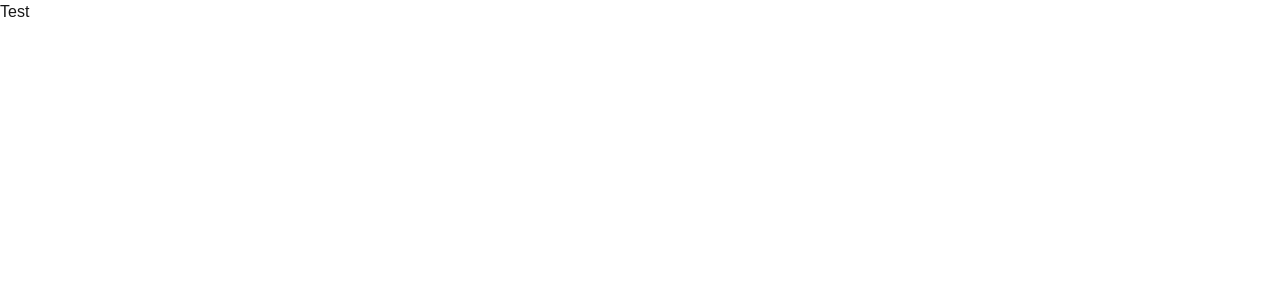
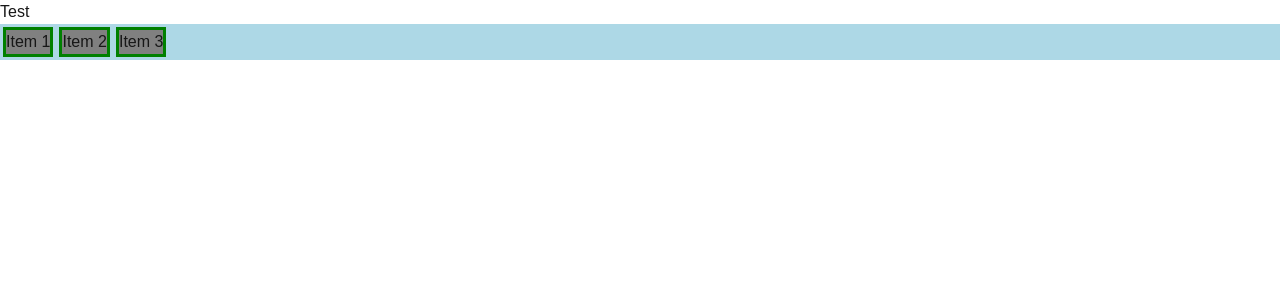
Before and after one commit to Leonshekre/leos-website, a Next.js app: page /testPage in a window 1280 px wide. Shown: the top 300 px of the page. Built offline with nearby package versions, Linux system fonts and the light colour scheme.

Commit message:
Added test flexbox to testPage

```diff
--- a/app/globals.css
+++ b/app/globals.css
@@ -27,21 +27,33 @@ body {
 }
 
 
-/*  */
+/* CUSTOM CSS */
+.debug * {
+  outline: 1px solid orange;
+}
+
+.flexTest {
+  display: flex;
+  background-color: lightblue;
+}
+.flexTest div {
+  background-color: grey;
+  border: 3px solid green; /*width style color*/
+  margin: 3px;
+}
+
 .crumbs ol {
   list-style-type: none;
   padding-left: 0;
 }
-
 .crumb {
   display: inline-block;
 }
-
 .crumb a::after {
   display: inline-block;
-  color: black;
-  content: ">";
-  font-size: 80%;
+  content: "|";
+  border: solid;
+  /* font-size: 80%; */
   font-weight: bold;
   padding: 0 3px;
 }
--- a/app/page.tsx
+++ b/app/page.tsx
@@ -1,15 +1,24 @@
+"use client"
+
 import Image from "next/image";
 import Link from 'next/link'
+import { useState } from "react";
 
 export default function Home() {
+  const [debug, setDebug] = useState(false);
+
+
   return (
-    <div>
-      <ul className="crumbs">
-        <li className="crumb"><Link href="/">Home</Link></li>
-        <li className="crumb"><Link href="/testPage">fun JS testing page</Link></li>
-        <li className="crumb"><Link href="/Projects">Projects</Link></li>
-        {/* <li><Link href="/AboutMe">About Me!</Link></li> */}
-      </ul>
+    <div className={debug ? "debug" : ""}>
+
+      <nav className="crumbs">
+        <ol>
+          <li className="crumb"><Link href="/">Home</Link></li>
+          <li className="crumb"><Link href="/testPage">JS testing page</Link></li>
+          <li className="crumb"><Link href="/Projects">Projects</Link></li>
+          {/* <li><Link href="/AboutMe">About Me!</Link></li> */}
+        </ol>
+      </nav>
 
       <br></br>
 
--- a/app/testPage/page.tsx
+++ b/app/testPage/page.tsx
@@ -4,6 +4,22 @@ export default function page() {
   return (
     <div>
       <h1>Test</h1>
+
+      <div className="flexTest">
+        <div>Item 1</div>
+        <div>Item 2</div>
+        <div>Item 3</div>
+      </div>
     </div>
   )
 }
+
+/*
+REACT: system for MANAGING CHANGING UI! (i.e. a counter)
+- "use client" === This component needs to participate in browser-side interactivity
+- Reacts efficiency; NOT "no more DOM updates", but instead "which updates are NECESSARY"
+
+Static/data = server
+interactive = client
+  BOTH can run complex things though
+*/
```
